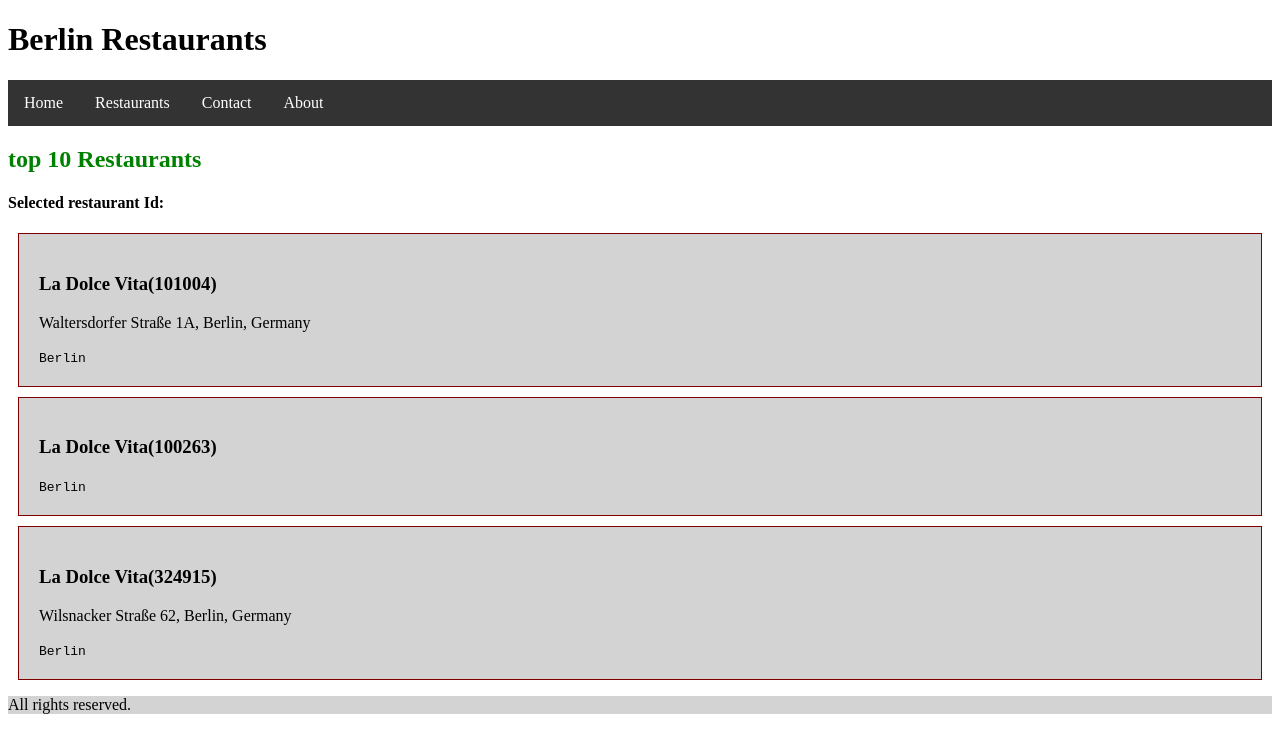
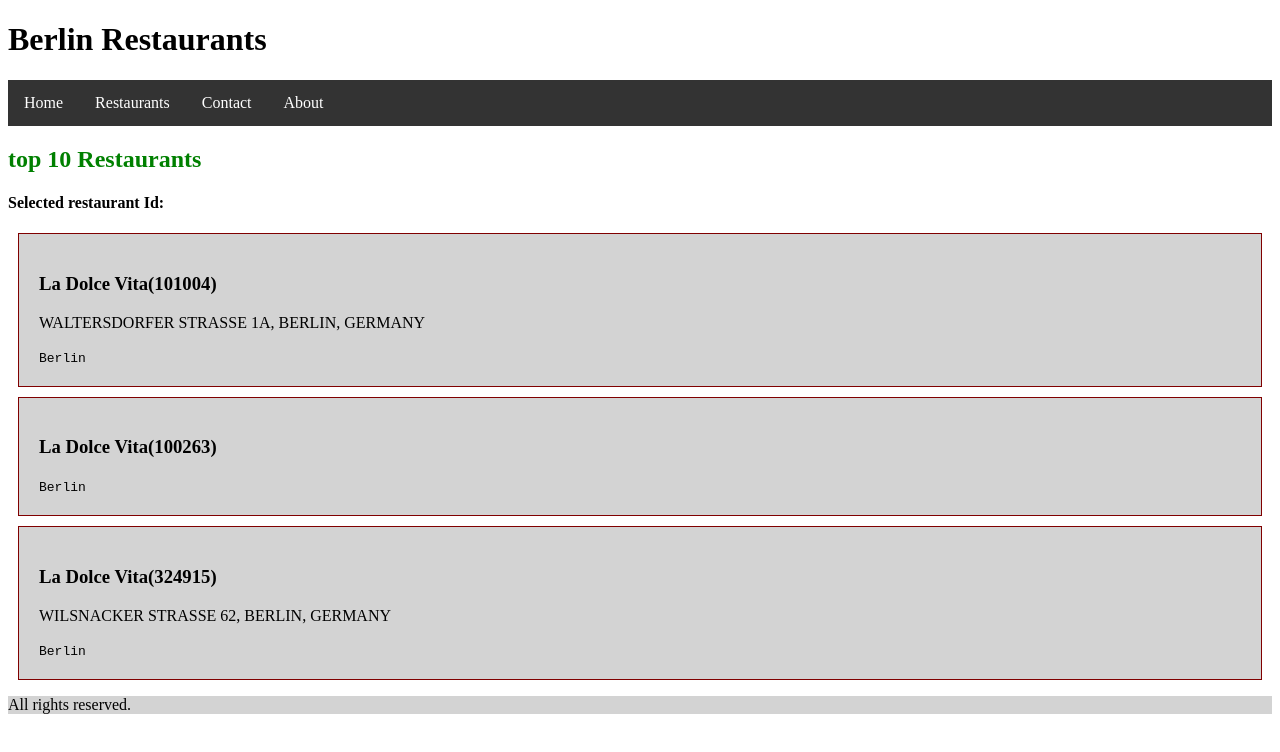
Before and after one commit to baluragala/luiz-angular6, an Angular app in the folder berlin-restaurants/: page / in a window 1280 px wide. Shown: the top 752 px of the page. Built offline with nearby package versions, Linux system fonts and the light colour scheme.

Commit message:
day 3 - ngfor

```diff
--- a/berlin-restaurants/src/app/restaurant/item/item.component.html
+++ b/berlin-restaurants/src/app/restaurant/item/item.component.html
@@ -1,5 +1,5 @@
 <div class="item" (click)="onClick()">
   <h3>{{restaurant.name}}({{restaurant.id}})</h3>
-  <p>{{restaurant.address}}</p>
+  <p>{{restaurant.address?.toUpperCase()}}</p>
   <code>{{restaurant.location}}</code>
 </div>
--- a/berlin-restaurants/src/app/restaurant/list/list.component.html
+++ b/berlin-restaurants/src/app/restaurant/list/list.component.html
@@ -3,6 +3,4 @@
   type.toUpperCase() :
   type.toLowerCase()}} Restaurants</h2>
 <h4>Selected restaurant Id: {{selectedRestaurantId}}</h4>
-<blr-item [restaurant]="restaurants[0]" (selected)="onSelected($event)"></blr-item>
-<blr-item [restaurant]="restaurants[1]" (selected)="onSelected($event)"></blr-item>
-<blr-item [restaurant]="restaurants[2]" (selected)="onSelected($event)"></blr-item>
+<blr-item *ngFor="let r of restaurants" [restaurant]="r" (selected)="onSelected($event)"></blr-item>
--- a/berlin-restaurants/src/app/restaurant/list/list.component.ts
+++ b/berlin-restaurants/src/app/restaurant/list/list.component.ts
@@ -21,7 +21,6 @@ export class ListComponent implements OnInit {
       details: "http://tour-pedia.org/api/getPlaceDetails?id=101004"
     },
     {
-      address: "",
       category: "restaurant",
       id: 100263,
       lat: 52.442259616828,
```
